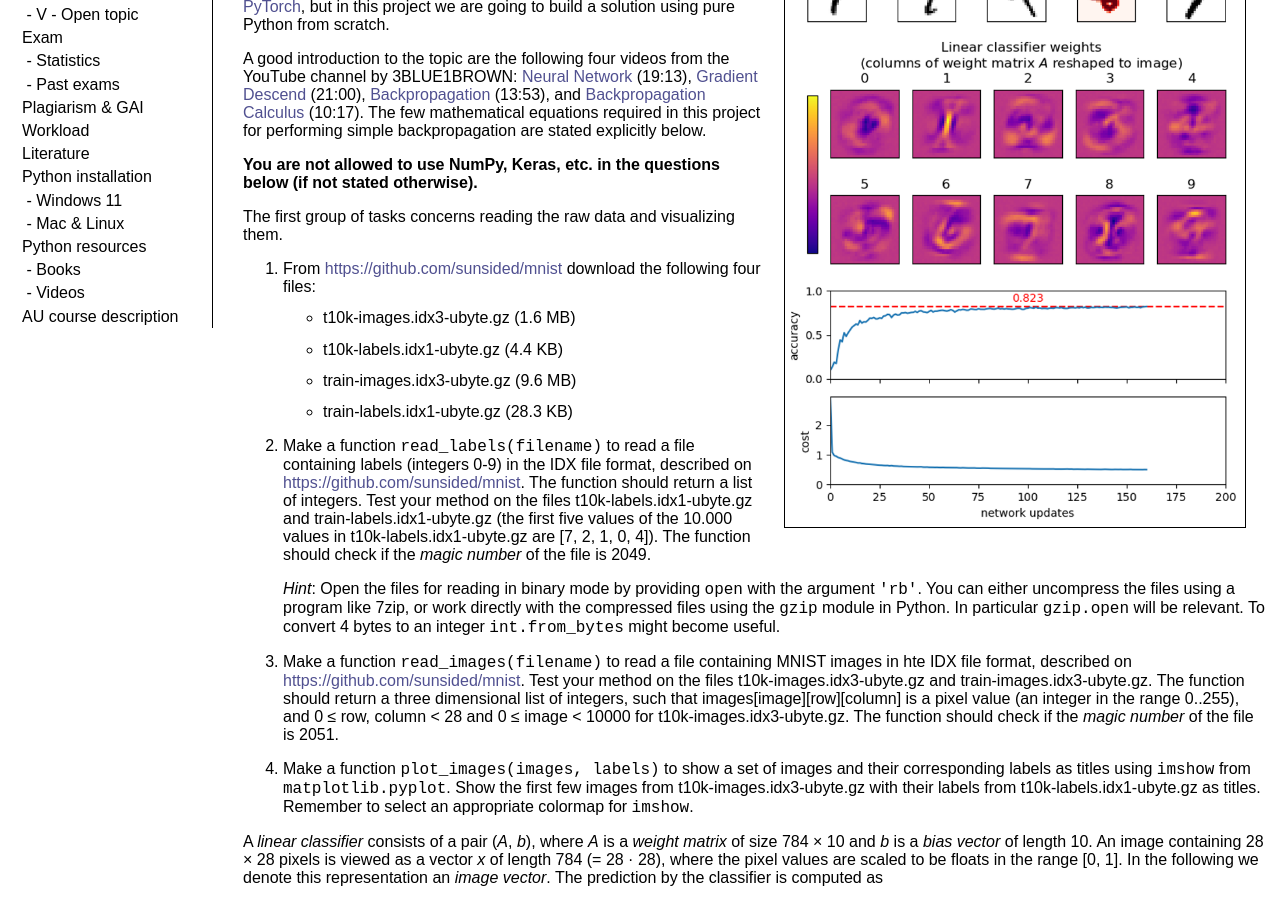
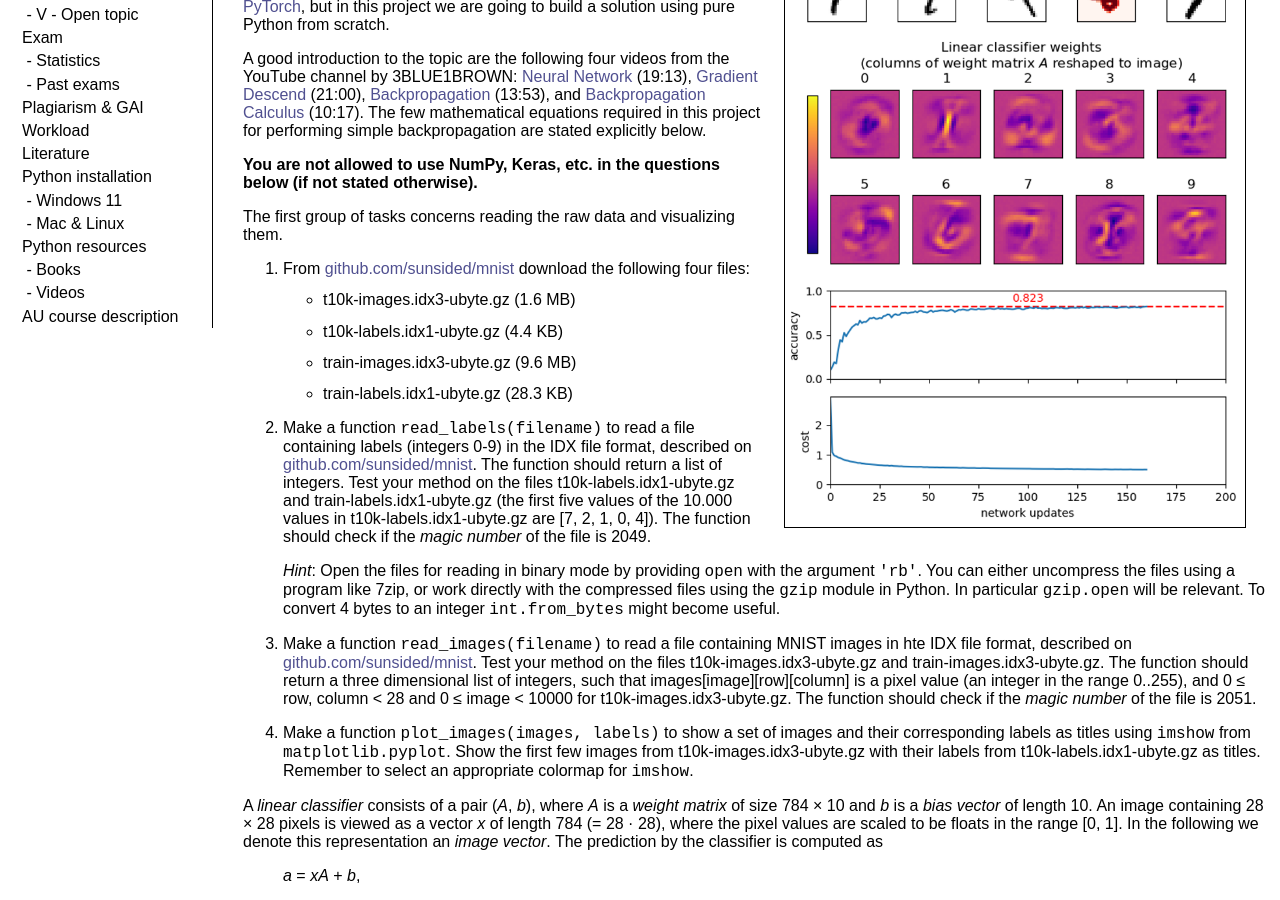
Before and after one commit to gsbrodal/gsbrodal.github.io, a Jekyll site: the page built from ipsa/project-4-mnist.md, in a window 1280 px wide and 900 px high, scrolled down 393 px. Built offline with Jekyll 4.4.1, drawn with Linux system fonts in a browser that asks for light colours; our own code applies the rules of GitHub Pages for plain Markdown files; some of the changed lines change nothing that is shown.

Commit message:
project-4-mnist.md

```diff
--- a/ipsa/project-4-mnist.md
+++ b/ipsa/project-4-mnist.md
@@ -23,17 +23,17 @@ The few mathematical equations required in this project for performing simple ba
 
 The first group of tasks concerns reading the raw data and visualizing them.
 
-1.  From [https://github.com/sunsided/mnist](https://github.com/sunsided/mnist) download the following four files:
+1.  From [github.com/sunsided/mnist](https://github.com/sunsided/mnist) download the following four files:
     * t10k-images.idx3-ubyte.gz (1.6 MB)
     * t10k-labels.idx1-ubyte.gz (4.4 KB)
     * train-images.idx3-ubyte.gz (9.6 MB)
     * train-labels.idx1-ubyte.gz (28.3 KB)
 
-2.  Make a function `read_labels(filename)` to read a file containing labels (integers 0-9) in the IDX file format, described on [https://github.com/sunsided/mnist](https://github.com/sunsided/mnist). The function should return a list of integers. Test your method on the files t10k-labels.idx1-ubyte.gz and train-labels.idx1-ubyte.gz (the first five values of the 10.000 values in t10k-labels.idx1-ubyte.gz are [7, 2, 1, 0, 4]).  The function should check if the _magic number_ of the file is 2049.
+2.  Make a function `read_labels(filename)` to read a file containing labels (integers 0-9) in the IDX file format, described on [github.com/sunsided/mnist](https://github.com/sunsided/mnist). The function should return a list of integers. Test your method on the files t10k-labels.idx1-ubyte.gz and train-labels.idx1-ubyte.gz (the first five values of the 10.000 values in t10k-labels.idx1-ubyte.gz are [7, 2, 1, 0, 4]).  The function should check if the _magic number_ of the file is 2049.
 
     _Hint_: Open the files for reading in binary mode by providing `open` with the argument `'rb'`. You can either uncompress the files using a program like 7zip, or work directly with the compressed files using the `gzip` module in Python. In particular `gzip.open` will be relevant. To convert 4 bytes to an integer `int.from_bytes` might become useful.
 
-3.  Make a function `read_images(filename)` to read a file containing MNIST images in hte IDX file format, described on [https://github.com/sunsided/mnist](https://github.com/sunsided/mnist).  Test your method on the files t10k-images.idx3-ubyte.gz and train-images.idx3-ubyte.gz.  The function should return a three dimensional list of integers, such that images[image][row][column] is a pixel value (an integer in the range 0..255), and 0 &le; row, column &lt; 28 and 0 &le; image &lt; 10000 for t10k-images.idx3-ubyte.gz. The function should check if the _magic number_ of the file is 2051.
+3.  Make a function `read_images(filename)` to read a file containing MNIST images in hte IDX file format, described on [github.com/sunsided/mnist](https://github.com/sunsided/mnist).  Test your method on the files t10k-images.idx3-ubyte.gz and train-images.idx3-ubyte.gz.  The function should return a three dimensional list of integers, such that images[image][row][column] is a pixel value (an integer in the range 0..255), and 0 &le; row, column &lt; 28 and 0 &le; image &lt; 10000 for t10k-images.idx3-ubyte.gz. The function should check if the _magic number_ of the file is 2051.
 
 4.  Make a function `plot_images(images, labels)` to show a set of images and their corresponding labels as titles using `imshow` from `matplotlib.pyplot`. Show the first few images from t10k-images.idx3-ubyte.gz with their labels from t10k-labels.idx1-ubyte.gz as titles. Remember to select an appropriate colormap for `imshow`.
 
```
